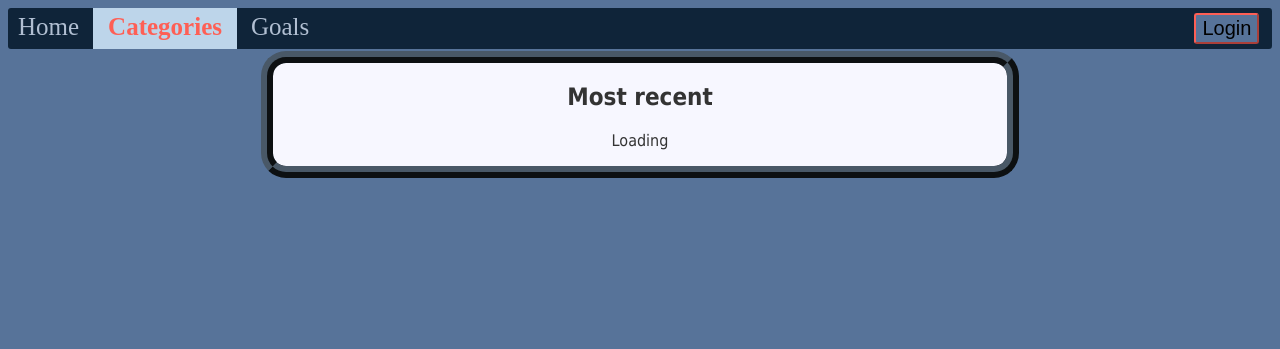
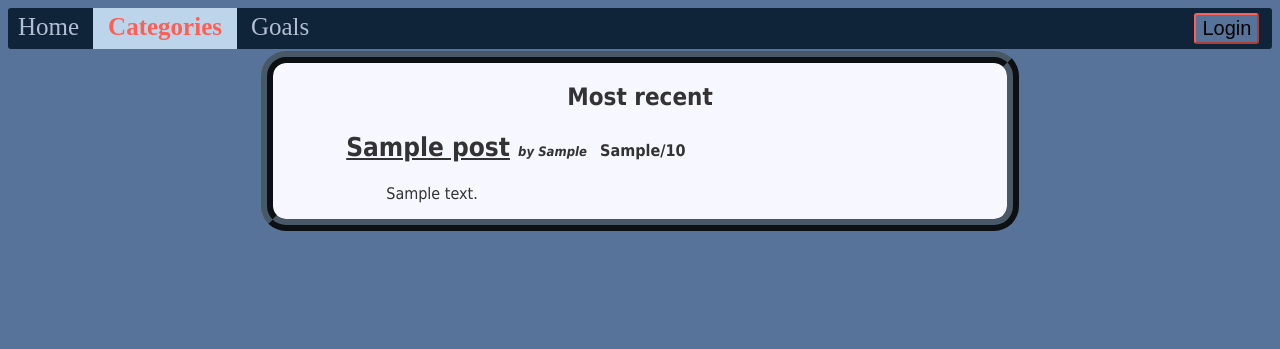
Before and after one commit to spencersonofhan/draglisting, a Node server app: template views/categories.ejs in a window 1280 px wide. Shown: the top 349 px of the page. Run offline with Node 20, Linux system fonts and the light colour scheme; the template is opened without the code that fills it: values that come from a table or form of the project are taken from there, others are empty; tables that the repository leaves empty hold one stand-in row (values such as "Sample post"); some libraries are stand-ins or nearby versions.

Commit message:
Several fixes. Widened the posts on categories.html, made the login javascript into its own file (updated html to accomododate)

```diff
--- a/package.json
+++ b/package.json
@@ -2,7 +2,7 @@
   "name": "draglisting",
   "version": "1.0.0",
   "description": "",
-  "main": "createDB.js",
+  "main": "server.js",
   "scripts": {
     "start": "nodemon server.js"
   },
--- /dev/null
+++ b/public/login.js
@@ -0,0 +1,21 @@
+async function login(element) {
+    // !Create error checks!
+    var username = element[0].value.trim();
+    var password = element[1].value.trim();
+
+    var xhr = new XMLHttpRequest();
+    var location = window.location;
+    var postURL = location.protocol + "//" + location.host + "/login";
+
+    xhr.open("POST", postURL, true);
+    xhr.setRequestHeader("Content-Type", "application/json;charset=UTF-8");
+    xhr.onload = function(e) {
+        if (xhr.response === 'OK') {
+            window.location.href = window.location.protocol + "//" + window.location.host;
+        }
+        else {
+            alert("Username or password is incorrect");
+        }
+    }
+    xhr.send(JSON.stringify({"username": username, "password": password}));
+}
--- a/public/style.css
+++ b/public/style.css
@@ -66,6 +66,9 @@ a.nonActive:visited {
 }
 
 .descriptor {
+    margin-left: 15px;
+
+    text-align: left;
     text-indent: 25px;
 }
 
@@ -115,6 +118,16 @@ a.nonActive:visited {
     text-align: center;
 }
 
+.post {
+    text-align: left;
+    font-size: 26px;
+}
+
+.postRating {
+    margin-left: 5px;
+    font-size: 16px;
+}
+
 .rating {
     cursor: pointer;
 }
@@ -135,6 +148,10 @@ a.nonActive:visited {
     resize: none;
     width: 93%;
     height: 150px;
+}
+
+.title {
+
 }
 
 #blog {
@@ -268,8 +285,8 @@ a.nonActive:visited {
 }
 
 #trBox {
-    margin-left: 30%;
-    margin-right: 30%;
+    margin-left: 10%;
+    margin-right: 10%;
 
 }
 /* Set the left half's to have a bigger margin-left */
--- a/routes/auth.js
+++ b/routes/auth.js
@@ -18,6 +18,7 @@ app.use(express.json());
 // LOGIN
 router.post('/', async(req, res) => {
     // Validate POST data
+    console.log(req.body);
     const valid = ValidifyLogin(req.body);
     // Catch block executed if the POST data conforms to userSchema
     try {
@@ -38,10 +39,9 @@ router.post('/', async(req, res) => {
     // if(!validPassword) { return res.status(400).send("password"); }
 
     // Create and send authentication token
-    // const token = jwt.sign({_id: usernameCheck._id}, process.env.SUPER_SECRET_TKN, {expiresIn: '1h'});
-    const token = jwt.sign({_id: usernameCheck._id}, process.env.SUPER_SECRET_TKN, {expiresIn: '1m'});
+    const token = jwt.sign({_id: usernameCheck._id}, process.env.SUPER_SECRET_TKN, {expiresIn: '1h'});
+    // const token = jwt.sign({_id: usernameCheck._id}, process.env.SUPER_SECRET_TKN, {expiresIn: '1m'});
     res.header('Set-Cookie', "auth-token=" + token).sendStatus(200);
-    // res.header('auth-token', token).end();
 });
 
 // CREATE USER
--- a/server.js
+++ b/server.js
@@ -24,7 +24,7 @@ app.use('/static', express.static('public'));
 app.use(cors());
 app.use(function (req, res, next) {
     res.header("Access-Control-Allow-Origin", "*");
-    res.header("Access-Control-Allow-Methods", "GET,HEAD,OPTIONS,POST,PUT,DELETE");
+    res.header("Access-Control-Allow-Methods", "GET,POST");
     res.header("Access-Control-Allow-Headers", "*");
     next();
 });
@@ -72,8 +72,9 @@ app.get('/blog/entry', function(req, res) {
   });
 
   post.save()
+  .then(promise => { res.sendStatus(200) })
   .catch(MongoError => {
-      res.status(400).send(MongoError);
+      res.sendStatus(400);
   });
 });
 
@@ -81,8 +82,7 @@ app.get('/blog/api', async(req, res) => {
   try {
         var posts = await Post.find().limit(10).sort({_id:-1});
         res.json(posts);
-  }
-  catch(err) {
+  } catch(err) {
       console.error(err);
   }
 })
--- a/views/categories.ejs
+++ b/views/categories.ejs
@@ -5,6 +5,7 @@
 		<meta charset="utf-8">
 	    <link href="/static/style.css" rel="stylesheet">
 	    <script src="https://cdn.jsdelivr.net/npm/vue@2.6.11/dist/vue.js"></script>
+		<script type="text/javascript" src="/static/login.js"></script>
 	</head>
 
 	<body class="body">
@@ -34,16 +35,17 @@
 		<div class="main">
 			<div  id="trBox">
 				<h2>Most recent</h2>
-				<p v-if="typeof tenRecent === 'undefined'">Loading</p>
+				<p v-if="typeof tenRecent === 'undefined'">Loading posts...</p>
 				<div v-else>
 					<div v-for="post in tenRecent">
-						<h2>
-							<u>{{post.title}}</u>
+						<h2 class="post">
+							<u class="title">{{post.title}}</u>
 							<i v-if="post.type == 'book'" class="createdBy">written by {{post.creator}}</i>
 							<i v-else-if="post.type == 'movie'" class="createdBy">directed by {{post.creator}}</i>
 							<i v-else-if="post.type == 'vgame'" class="createdBy">Made by {{post.creator}}</i>
 							<i v-else-if="post.type == 'book'" class="createdBy">written by {{post.creator}}</i>
-							<i v-else class="createdBy">{{post.creator}}</i>
+							<i v-else class="createdBy">by {{post.creator}}</i>
+							<b class="postRating">{{post.rating}}/10</b>
 						</h2>
 						<p class="descriptor">{{post.description}}</p>
 					</div>
@@ -54,7 +56,6 @@
 		<div id="categoriesDiv">
 
 		</div>
-
 			<!-- Modal JScript -->
 			<script>
 				// Get the modal
@@ -65,20 +66,6 @@
 					 if (event.target == modal) {
 						 modal.style.display = "none";
 					 	}
-				}
-
-				async function login(element) {
-					// !Create error checks!
-					var username = element[0].value.trim();
-					var password = element[1].value.trim();
-
-					var xhr = new XMLHttpRequest();
-					var location = window.location;
-					var postURL = location.protocol + "//" + location.host + "/login";
-
-					xhr.open("POST", postURL, true);
-					xhr.setRequestHeader("Content-Type", "application/json;charset=UTF-8");
-					xhr.send(JSON.stringify({"username": username, "password": password}));
 				}
 			</script>
 
@@ -95,8 +82,7 @@
 
 					},
 					created(){
-						// Switch to localhost for testing
-						fetch("http://draglisting.co/blog/api")
+						fetch(location.protocol + "//" + location.host + "/blog/api")
 						.then(response => response.json())
 						.then(json => {
 							this.tenRecent = json;
```
Also changed, not shown: routes/posts.js (+8 -4 lines), views/blog.ejs (+14 -18 lines), views/goals.ejs (+4 -17 lines), views/index.ejs (+5 -18 lines), public/favicon.ico. Lines whose indentation alone changed are shown as unchanged.
